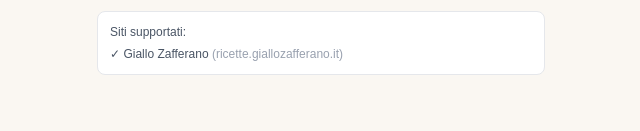
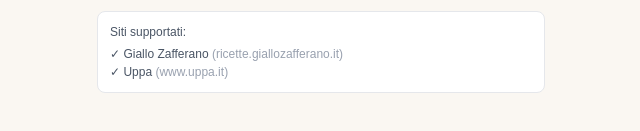
Before and after one commit to danielestop/cosa-cucino, a Next.js app: page /importa-ricetta in a window 1280 px wide. Shown: the part 213-344 px from the top of the page, without its empty margins (319-959 px from the left). Built offline with nearby package versions, Linux system fonts and the light colour scheme.

Commit message:
feat: aggiunto Uppa ai siti supportati per import

```diff
--- a/src/app/importa-ricetta/page.js
+++ b/src/app/importa-ricetta/page.js
@@ -10,6 +10,7 @@
 
 const SUPPORTED_SITES = [
   { name: 'Giallo Zafferano', host: 'ricette.giallozafferano.it' },
+  { name: 'Uppa', host: 'www.uppa.it' },
 ];
 
 function timeToMinutes(timeStr) {
```
